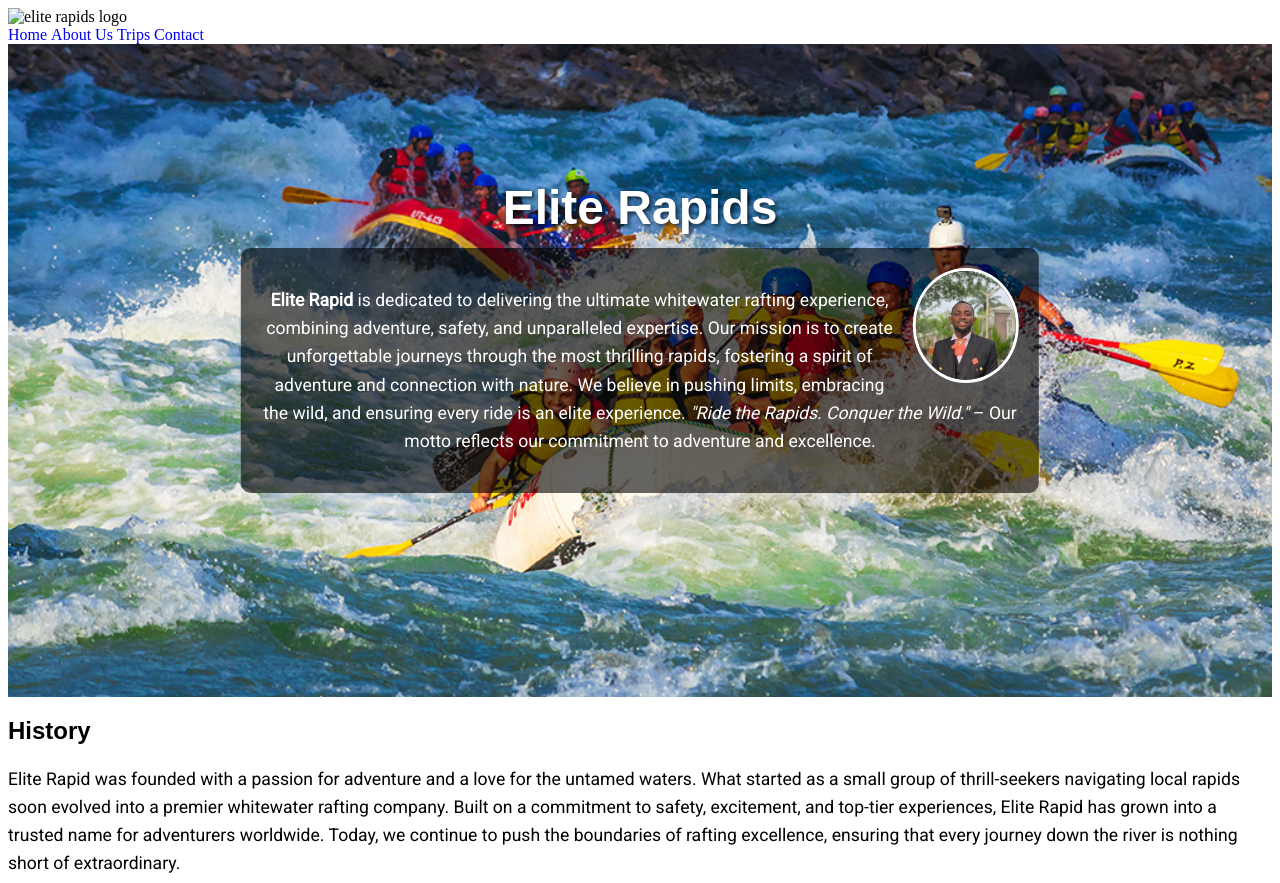
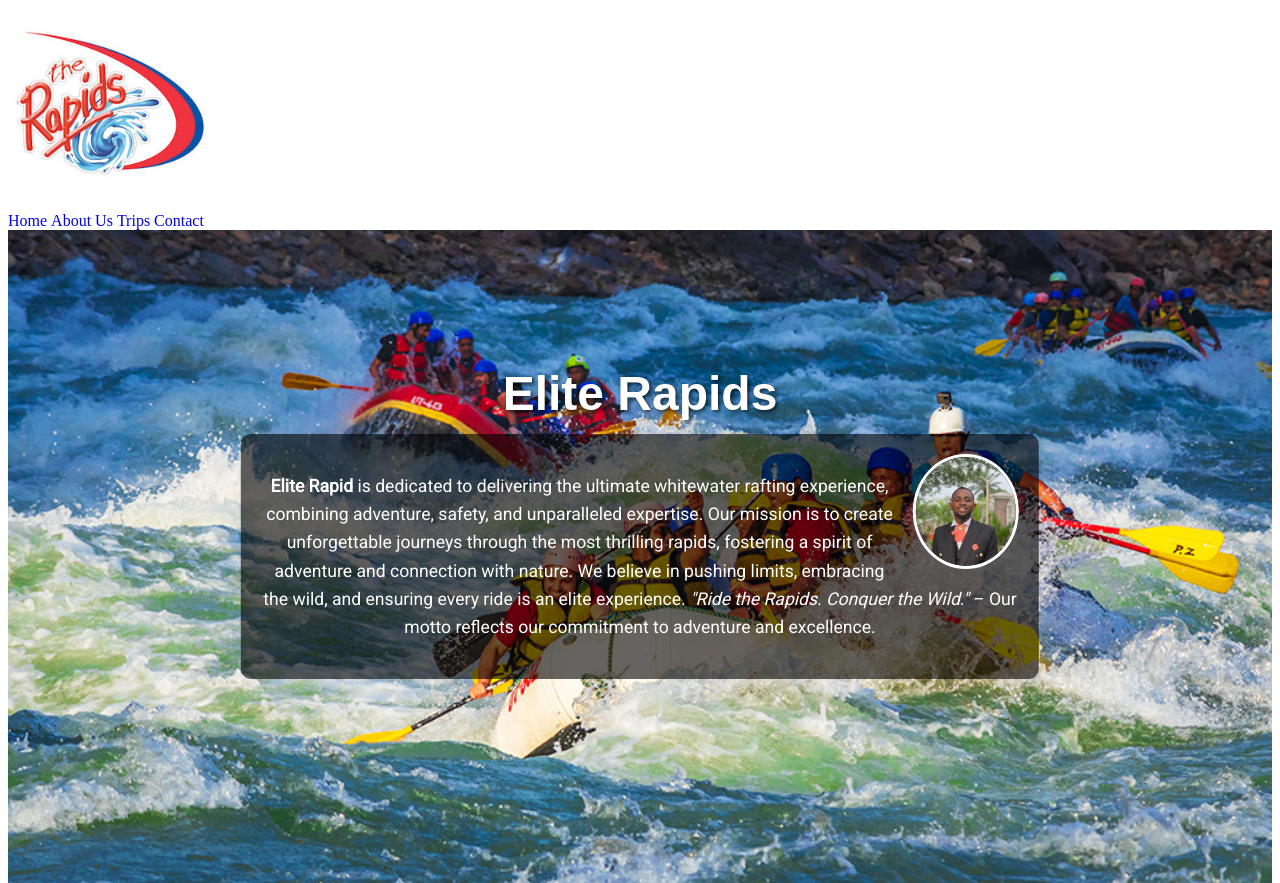
Before and after one commit to Ugofebe/wdd130, a plain HTML site: page wwr/about.html in a window 1280 px wide. Shown: the top 883 px of the page. Drawn offline with Linux system fonts and the light colour scheme; a web font is replaced by a local one.

Commit message:
week3 fixing logo

```diff
--- a/wwr/about.html
+++ b/wwr/about.html
@@ -17,7 +17,7 @@
 </head>
 <body>
     <header>
-        <img src ="images/eliterapids.jpg" alt ="elite rapids logo" width= "200" >
+        <img src ="images/eliterapids_logo.jpg" alt ="elite rapids logo" width= "200" >
         <nav>
             <a href ="index.html">Home</a>
             <a href ="about.html">About Us</a>
```
Also changed, not shown: wwr/styles/rafting.css (line endings or trailing spaces).
